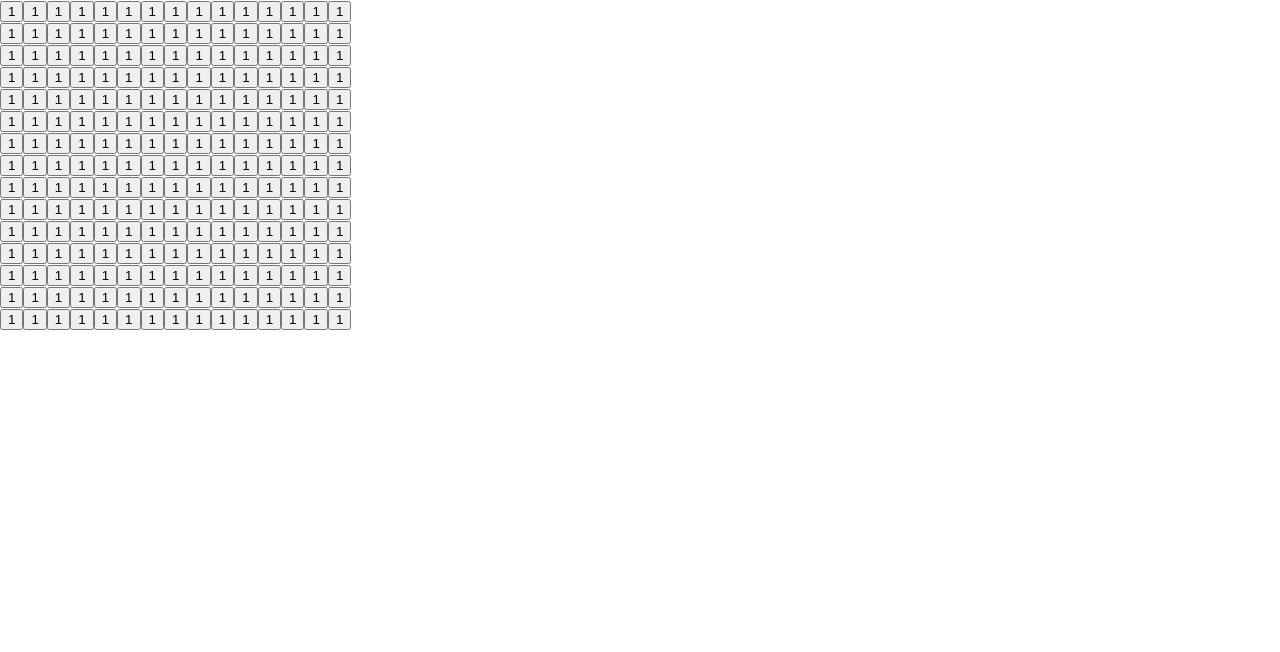
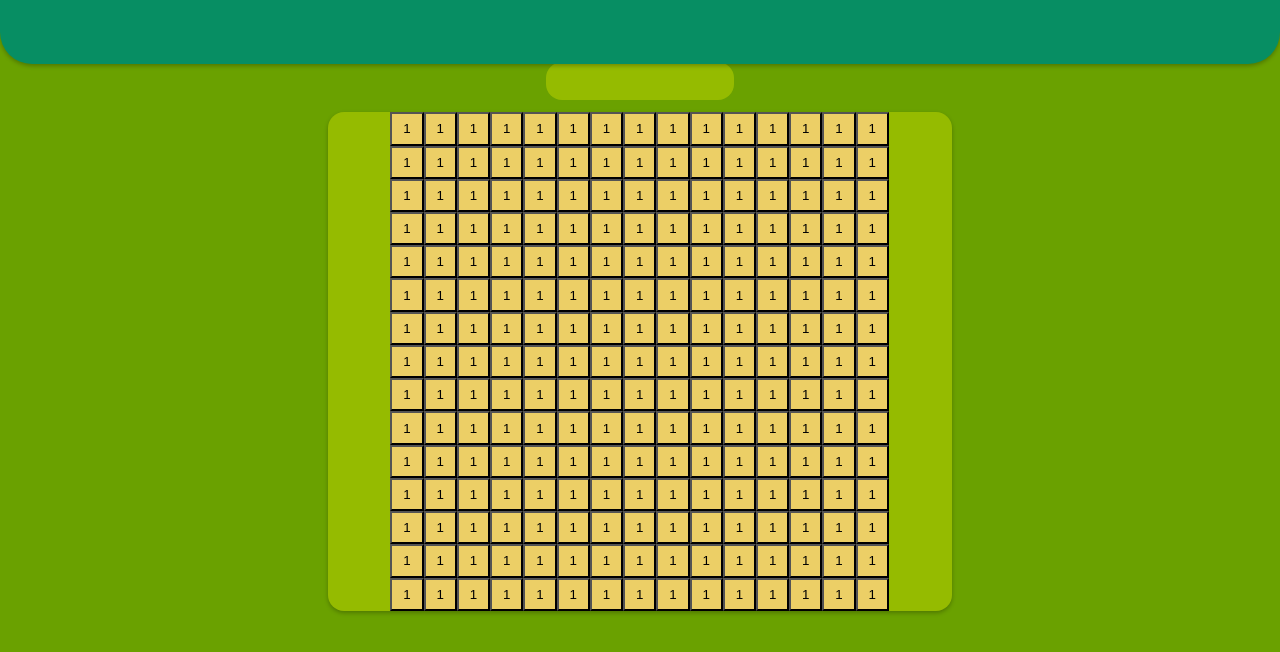
Before and after one commit to PetarBelcar/MinesweeperProject, a React (Create React App) app in the folder MinesweeperProject/minesweeperproject/: page / in a window 1280 px wide. Shown: the top 652 px of the page. Built offline with nearby package versions, Linux system fonts and the light colour scheme.

Commit message:
Style: added CSS for future components

```diff
--- a/MinesweeperProject/minesweeperproject/src/index.css
+++ b/MinesweeperProject/minesweeperproject/src/index.css
@@ -1,13 +1,65 @@
-body {
-  margin: 0;
-  font-family: -apple-system, BlinkMacSystemFont, 'Segoe UI', 'Roboto', 'Oxygen',
-    'Ubuntu', 'Cantarell', 'Fira Sans', 'Droid Sans', 'Helvetica Neue',
-    sans-serif;
-  -webkit-font-smoothing: antialiased;
-  -moz-osx-font-smoothing: grayscale;
+body
+{
+  background-color: #6AA100;
 }
 
-code {
-  font-family: source-code-pro, Menlo, Monaco, Consolas, 'Courier New',
-    monospace;
+header
+{
+  position: fixed;
+  background-color: #078E63;
+  width: 100%;
+  height: 8%;
+  top: 0;
+  left: 0;
+  border-radius: 0 0 2rem 2rem;
+  box-shadow: 0 2px 4px rgba(0, 0, 0, 0.25);
 }
+
+#minesweeperField
+{
+  background-color: #95BB00;
+  width: 50%;
+  margin-left: 25%;
+  border-radius: 1rem;
+  box-shadow: 0 2px 4px rgba(0, 0, 0, 0.25);
+  margin-top: 1%;
+}
+
+#minesweeperFieldTiles
+{
+  margin-left: 10%;
+  width: 80%;
+  margin-right: 10%;
+  vertical-align: middle;
+}
+
+#lifeCounter
+{
+  background-color: #95BB00;
+  width: 15%;
+  height: 3%;
+  padding-top: 3%;
+  margin-left: 42.5%;
+  margin-top: 5%;
+  border-radius: 1rem;
+}
+
+.minesweeprTileNotClicked
+{
+  width: 6.66%;
+  aspect-ratio: 1 / 1;
+  padding: 1%;
+  border-radius: 0.16%;
+  background-color: #ECCF66;
+  text-align: center;
+}
+
+.minesweeprTileClicked
+{
+  width: 6.66%;
+  aspect-ratio: 1 / 1;
+  padding: 1%;
+  border-radius: 0.16%;
+  background-color: #7E5E47;
+  text-align: center;
+}
```
